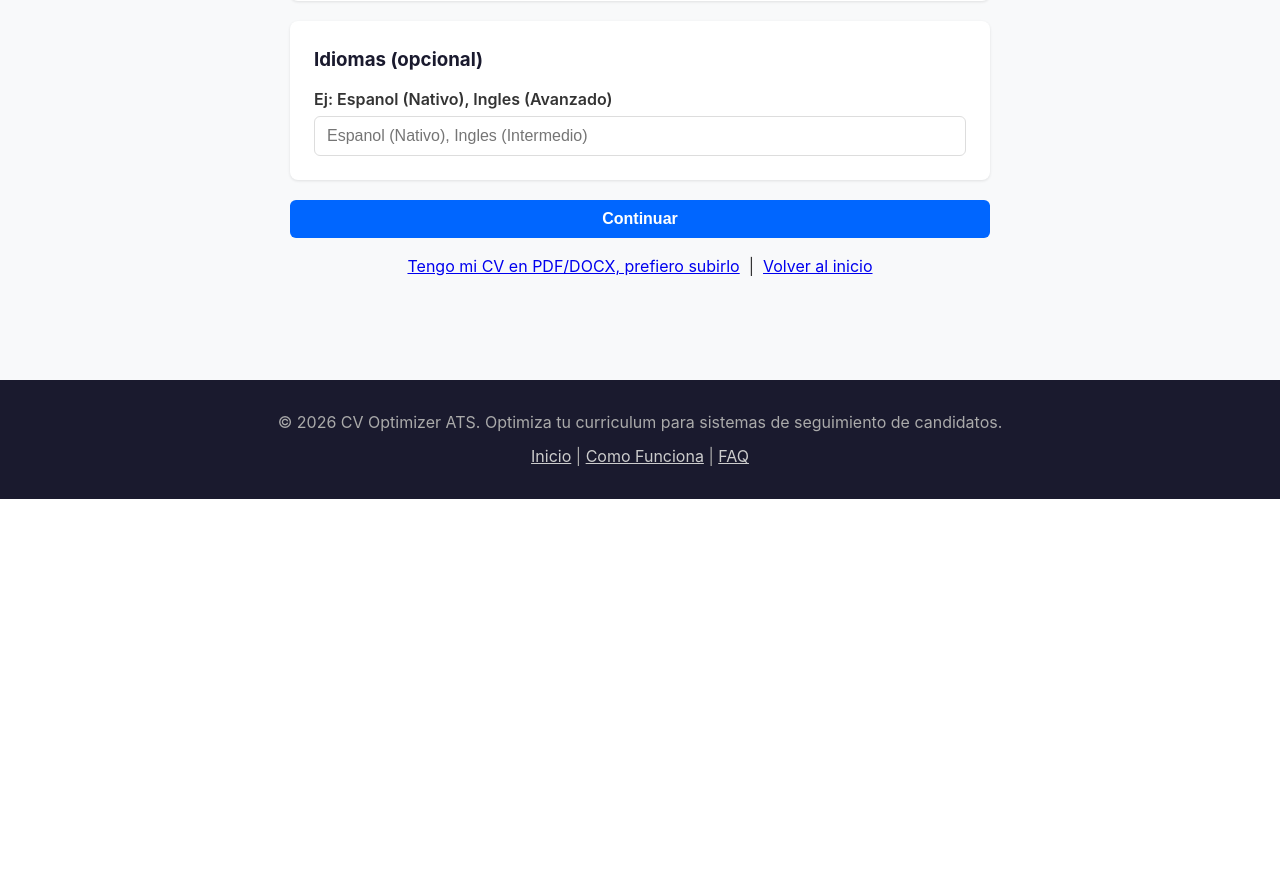
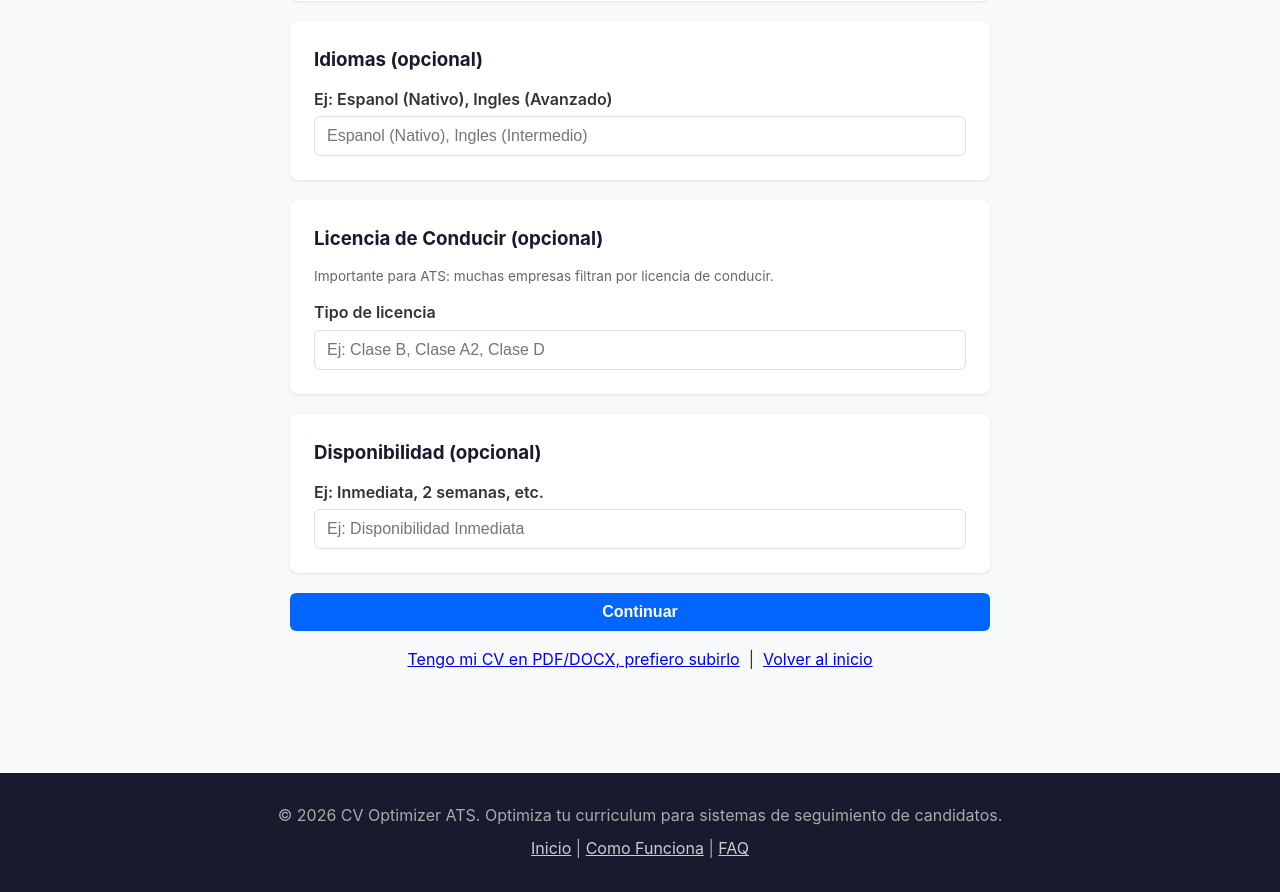
Before and after one commit to julioeduardocruces-afk/a, a Laravel app: page /cv-builder in a window 1280 px wide. Shown: the part 2336-3228 px from the top of the page. Before the commit the page ends 2835 px from the top, so only its background shows below. Run offline with Laravel 12, Linux system fonts and the light colour scheme; tables that the repository leaves empty hold one stand-in row (values such as "Sample post").

Commit message:
feat: add driver license and availability fields, simplify education
- Add optional driver license field to CV form (important for ATS filtering)
- Add optional availability field to CV form
- Update AI Rule 16: simplify basic/media education to just "Educación Media Completa"
- Add AI Rule 32: include driver license in headline when present
- Update headline format to include license (e.g., "Cargo | Exp | Licencia Clase B")
- Update example template with simplified education format

https://claude.ai/code/session_014dnqrSeBTkAefRMEY74Cp9

```diff
--- a/app/Http/Controllers/ResumeController.php
+++ b/app/Http/Controllers/ResumeController.php
@@ -485,6 +485,8 @@ class ResumeController extends Controller
             'skills' => ['nullable', 'string', 'max:2000'],
             'certifications' => ['nullable', 'string', 'max:2000'],
             'languages' => ['nullable', 'string', 'max:500'],
+            'driver_license' => ['nullable', 'string', 'max:100'],
+            'availability' => ['nullable', 'string', 'max:100'],
         ]);
 
         // Sanitize all text fields
@@ -499,6 +501,8 @@ class ResumeController extends Controller
         $skillsRaw = $this->sanitizeUserText($validated['skills'] ?? '');
         $certsRaw = $this->sanitizeUserText($validated['certifications'] ?? '', true);
         $langsRaw = $this->sanitizeUserText($validated['languages'] ?? '');
+        $driverLicense = $this->sanitizeUserText($validated['driver_license'] ?? '');
+        $availability = $this->sanitizeUserText($validated['availability'] ?? '');
 
         // Build structured_json (same format as TextExtractorService::structureText)
         $experienceEntries = [];
@@ -569,6 +573,8 @@ class ResumeController extends Controller
             'skills' => array_values($skills),
             'certifications' => array_values($certs),
             'languages' => array_values($langs),
+            'driver_license' => $driverLicense,
+            'availability' => $availability,
             'other' => '',
         ];
 
@@ -603,6 +609,16 @@ class ResumeController extends Controller
             $textParts[] = '';
             $textParts[] = 'IDIOMAS';
             $textParts[] = implode(', ', $langs);
+        }
+        if ($driverLicense) {
+            $textParts[] = '';
+            $textParts[] = 'LICENCIA DE CONDUCIR';
+            $textParts[] = 'Licencia ' . $driverLicense;
+        }
+        if ($availability) {
+            $textParts[] = '';
+            $textParts[] = 'DISPONIBILIDAD';
+            $textParts[] = $availability;
         }
 
         $extractedText = implode("\n", $textParts);
--- a/resources/views/app/cv-builder.blade.php
+++ b/resources/views/app/cv-builder.blade.php
@@ -163,6 +163,25 @@
             </div>
         </div>
 
+        {{-- LICENCIA DE CONDUCIR --}}
+        <div class="card">
+            <h3 style="margin-bottom:12px;color:#1a1a2e;">Licencia de Conducir (opcional)</h3>
+            <p style="font-size:0.85rem;color:#666;margin-bottom:12px;">Importante para ATS: muchas empresas filtran por licencia de conducir.</p>
+            <div class="form-group" style="margin-bottom:0;">
+                <label for="driver_license">Tipo de licencia</label>
+                <input type="text" id="driver_license" name="driver_license" value="{{ old('driver_license') }}" maxlength="100" placeholder="Ej: Clase B, Clase A2, Clase D">
+            </div>
+        </div>
+
+        {{-- DISPONIBILIDAD --}}
+        <div class="card">
+            <h3 style="margin-bottom:12px;color:#1a1a2e;">Disponibilidad (opcional)</h3>
+            <div class="form-group" style="margin-bottom:0;">
+                <label for="availability">Ej: Inmediata, 2 semanas, etc.</label>
+                <input type="text" id="availability" name="availability" value="{{ old('availability') }}" maxlength="100" placeholder="Ej: Disponibilidad Inmediata">
+            </div>
+        </div>
+
         <button type="submit" class="btn btn-primary" style="width:100%;margin-bottom:16px;">Continuar</button>
     </form>
 
```
Also changed, not shown: app/Services/AiOptimizerService.php (+31 -12 lines), 1 other file.
